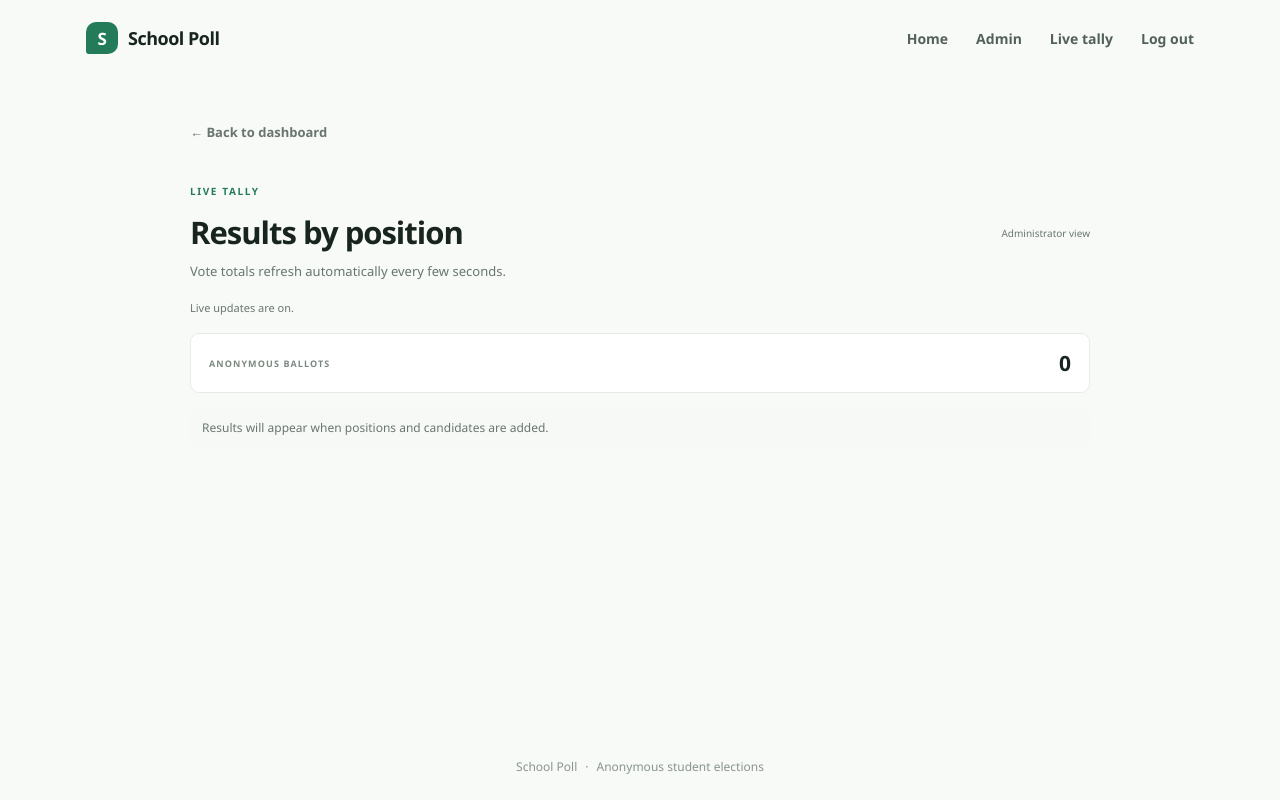
After one commit to Firadwelt06/Student-Polling, a Flask app: page /admin/results in a window 1280 px wide. The commit adds this page. Run offline with Flask 3, Linux system fonts and the light colour scheme; the visitor is signed in with stand-in values (Sample User, id 1); data comes from the database, SQL or seed files in the repository; data that the repository does not hold is empty; parts of the project's set-up code (start-up, migrations or seed data) failed here and were passed over; some libraries are stand-ins or nearby versions.

Commit message:
Add live tally feature with results page and automatic refresh
- Implemented admin results view and live tally endpoint
- Updated admin dashboard to include a link to live tally
- Enhanced results display with automatic refresh every few seconds
- Added functionality to rename positions and candidates while preserving vote counts
- Created tests for live tally and candidate movement

```diff
--- a/app.py
+++ b/app.py
@@ -348,8 +348,27 @@ def create_app(test_config=None):
             is_open=election_open(db),
             positions=positions,
             candidates=candidates,
+            total_ballots=total_ballots,
+        )
+
+    @app.get("/admin/results")
+    @login_required
+    def admin_results():
+        db = get_db()
+        return render_template(
+            "results.html",
             results=results_data(db),
-            total_ballots=total_ballots,
+            total_ballots=db.execute("SELECT COUNT(DISTINCT ballot_id) FROM votes").fetchone()[0],
+        )
+
+    @app.get("/admin/results/live")
+    @login_required
+    def admin_results_live():
+        db = get_db()
+        return render_template(
+            "results_content.html",
+            results=results_data(db),
+            total_ballots=db.execute("SELECT COUNT(DISTINCT ballot_id) FROM votes").fetchone()[0],
         )
 
     @app.post("/admin/school-name")
@@ -435,6 +454,35 @@ def create_app(test_config=None):
             flash("A position with that name already exists.", "error")
         return redirect(url_for("admin_dashboard"))
 
+    @app.post("/admin/positions/<int:position_id>")
+    @login_required
+    def update_position(position_id):
+        closed_response = require_closed_election()
+        if closed_response:
+            return closed_response
+        db = get_db()
+        name = request.form.get("name", "").strip()
+        if not name or len(name) > 100:
+            db.rollback()
+            flash("Position names must be between 1 and 100 characters.", "error")
+            return redirect(url_for("admin_dashboard"))
+        if db.execute("SELECT 1 FROM positions WHERE id = ?", (position_id,)).fetchone() is None:
+            db.rollback()
+            abort(404)
+        try:
+            db.execute("UPDATE positions SET name = ? WHERE id = ?", (name, position_id))
+            db.commit()
+        except sqlite3.IntegrityError:
+            db.rollback()
+            flash("A position with that name already exists.", "error")
+        except sqlite3.Error:
+            db.rollback()
+            app.logger.exception("Could not update position")
+            abort(500)
+        else:
+            flash("Position name updated.", "success")
+        return redirect(url_for("admin_dashboard"))
+
     @app.post("/admin/candidates")
     @login_required
     def add_candidate():
@@ -473,6 +521,82 @@ def create_app(test_config=None):
             delete_candidate_photos([photo_path])
             app.logger.exception("Could not add candidate")
             abort(500)
+        return redirect(url_for("admin_dashboard"))
+
+    @app.post("/admin/candidates/<int:candidate_id>")
+    @login_required
+    def update_candidate(candidate_id):
+        closed_response = require_closed_election()
+        if closed_response:
+            return closed_response
+        db = get_db()
+        name = request.form.get("name", "").strip()
+        if not name or len(name) > 100:
+            db.rollback()
+            flash("Candidate names must be between 1 and 100 characters.", "error")
+            return redirect(url_for("admin_dashboard"))
+        if db.execute("SELECT 1 FROM candidates WHERE id = ?", (candidate_id,)).fetchone() is None:
+            db.rollback()
+            abort(404)
+        try:
+            db.execute("UPDATE candidates SET name = ? WHERE id = ?", (name, candidate_id))
+            db.commit()
+        except sqlite3.IntegrityError:
+            db.rollback()
+            flash("That candidate is already listed for this position.", "error")
+        except sqlite3.Error:
+            db.rollback()
+            app.logger.exception("Could not update candidate")
+            abort(500)
+        else:
+            flash("Candidate name updated.", "success")
+        return redirect(url_for("admin_dashboard"))
+
+    @app.post("/admin/candidates/<int:candidate_id>/move")
+    @login_required
+    def move_candidate(candidate_id):
+        closed_response = require_closed_election()
+        if closed_response:
+            return closed_response
+        db = get_db()
+        position_id = request.form.get("position_id", type=int)
+        candidate = db.execute(
+            "SELECT position_id FROM candidates WHERE id = ?", (candidate_id,)
+        ).fetchone()
+        if candidate is None:
+            db.rollback()
+            abort(404)
+        if position_id is None or db.execute(
+            "SELECT 1 FROM positions WHERE id = ?", (position_id,)
+        ).fetchone() is None:
+            db.rollback()
+            flash("Select a valid position.", "error")
+            return redirect(url_for("admin_dashboard"))
+        if candidate["position_id"] == position_id:
+            db.rollback()
+            flash("That candidate is already in this position.", "error")
+            return redirect(url_for("admin_dashboard"))
+        if db.execute(
+            "SELECT 1 FROM votes WHERE candidate_id = ? LIMIT 1", (candidate_id,)
+        ).fetchone():
+            db.rollback()
+            flash("A candidate with recorded votes cannot be moved. Reset votes before changing their position.", "error")
+            return redirect(url_for("admin_dashboard"))
+        try:
+            db.execute(
+                "UPDATE candidates SET position_id = ? WHERE id = ?",
+                (position_id, candidate_id),
+            )
+            db.commit()
+        except sqlite3.IntegrityError:
+            db.rollback()
+            flash("That candidate is already listed for the selected position.", "error")
+        except sqlite3.Error:
+            db.rollback()
+            app.logger.exception("Could not move candidate to another position")
+            abort(500)
+        else:
+            flash("Candidate moved to the selected position.", "success")
         return redirect(url_for("admin_dashboard"))
 
     @app.post("/admin/candidates/<int:candidate_id>/photo")
--- a/static/style.css
+++ b/static/style.css
@@ -101,6 +101,7 @@ input:focus, select:focus { border-color: #71a987; box-shadow: 0 0 0 3px #e7f3ea
 .hero-copy .status-pill + .muted { margin-top: 13px; }
 .dashboard { display: grid; gap: 19px; }
 .dashboard-heading { display: flex; align-items: center; justify-content: space-between; gap: 20px; }
+.dashboard-actions { display: flex; align-items: center; gap: 9px; }
 .dashboard-heading h1 { font-size: 31px; }
 .dashboard-heading p { margin-bottom: 0; }
 .stats-row { display: grid; grid-template-columns: repeat(3, 1fr); gap: 14px; }
@@ -126,6 +127,7 @@ input:focus, select:focus { border-color: #71a987; box-shadow: 0 0 0 3px #e7f3ea
 .form-hint { margin: -5px 0 2px; }
 .management-list { padding: 0; margin: 15px 0 0; list-style: none; }
 .management-list li { display: flex; align-items: center; justify-content: space-between; gap: 10px; padding: 12px 0; border-top: 1px solid #eff2ef; }
+.management-list .position-management-item { align-items: flex-start; flex-direction: column; }
 .management-list .candidate-management-item { align-items: flex-start; flex-direction: column; }
 .management-list li > div { display: grid; gap: 4px; min-width: 0; }
 .management-list li .candidate-summary { display: flex; align-items: center; gap: 10px; }
@@ -138,6 +140,13 @@ input:focus, select:focus { border-color: #71a987; box-shadow: 0 0 0 3px #e7f3ea
 .candidate-avatar-tiny { width: 24px; height: 24px; font-size: 9px !important; }
 .candidate-avatar-ballot { width: 80px; height: 80px; font-size: 26px !important; }
 .candidate-actions { display: flex; flex-wrap: wrap; align-items: center; gap: 9px; width: 100%; padding-left: 48px; }
+.management-actions { display: flex; flex-wrap: wrap; align-items: center; gap: 9px; width: 100%; }
+.management-edit-form { display: flex; flex: 1; align-items: center; gap: 6px; min-width: 180px; }
+.management-edit-form input { min-width: 0; height: 34px; font-size: 11px; }
+.management-edit-form select { min-width: 0; height: 34px; font-size: 11px; }
+.management-edit-form .button { min-height: 34px; padding: 0 10px; font-size: 11px; }
+.candidate-name-form { flex-basis: 100%; }
+.candidate-position-form { flex-basis: 100%; }
 .photo-edit-form { display: flex; align-items: center; gap: 4px; }
 .photo-edit-form input[type="file"] { width: 160px; height: auto; padding: 2px; border: 0; font-size: 10px; }
 .photo-edit-form input[type="file"]::file-selector-button { padding: 5px; border: 1px solid var(--line); border-radius: 4px; background: white; font-size: 10px; cursor: pointer; }
@@ -145,13 +154,22 @@ input:focus, select:focus { border-color: #71a987; box-shadow: 0 0 0 3px #e7f3ea
 .text-button { padding: 4px; border: 0; background: transparent; cursor: pointer; font-size: 11px; font-weight: 700; }
 .text-danger { color: var(--red); }
 .notice, .empty-state { margin: 0; padding: 11px 12px; color: var(--muted); border-radius: 7px; background: #f7f9f7; font-size: 12px; line-height: 1.6; }
-.results-panel { min-width: 0; }
 .reset-panel .panel-heading { margin-bottom: 10px; }
 .reset-warning { margin: 0 0 15px; color: #805342; font-size: 12px; line-height: 1.55; }
 .reset-form { display: flex; align-items: end; gap: 10px; }
 .reset-form label { display: grid; flex: 1; gap: 6px; font-size: 11px; font-weight: 700; }
 .result-candidate-name { display: inline-flex; align-items: center; gap: 8px; }
 .results-private { color: var(--muted); font-size: 10px; }
+.results-page { display: grid; gap: 18px; max-width: 900px; margin: 12px auto 0; }
+.results-heading { display: flex; align-items: center; justify-content: space-between; gap: 15px; }
+.results-heading h1 { margin-bottom: 8px; font-size: 31px; letter-spacing: -1px; }
+.results-heading p { margin: 0; }
+.refresh-status { margin: 0; color: var(--muted); font-size: 11px; }
+.results-ballots { display: flex; align-items: center; justify-content: space-between; padding: 15px 18px; border: 1px solid var(--line); border-radius: 9px; background: white; }
+.results-ballots span { color: #7b8980; font-size: 9px; font-weight: 700; letter-spacing: 1.1px; }
+.results-ballots strong { font-size: 21px; }
+.results-content { display: grid; gap: 14px; }
+.results-content .result-title h2 { margin: 0; font-size: 15px; }
 .results-grid { display: grid; grid-template-columns: repeat(2, minmax(0, 1fr)); gap: 12px; }
 .result-card { padding: 16px; border: 1px solid #edf0ed; border-radius: 9px; }
 .result-title { display: flex; justify-content: space-between; gap: 12px; padding-bottom: 12px; border-bottom: 1px solid #edf0ed; }
@@ -181,6 +199,8 @@ input:focus, select:focus { border-color: #71a987; box-shadow: 0 0 0 3px #e7f3ea
   .feature-card { padding: 18px; }
   .feature-icon { margin-bottom: 10px; }
   .dashboard-heading { align-items: flex-start; }
+  .dashboard-actions { flex-wrap: wrap; }
+  .results-heading { align-items: flex-start; flex-direction: column; }
   .dashboard-heading h1 { font-size: 25px; }
   .stats-row { grid-template-columns: 1fr; gap: 9px; }
   .stat-card { grid-template-columns: 1fr 1fr; align-items: center; }
--- a/templates/base.html
+++ b/templates/base.html
@@ -14,6 +14,7 @@
       <a href="{{ url_for('index') }}">Home</a>
       {% if session.get('is_admin') %}
         <a href="{{ url_for('admin_dashboard') }}">Admin</a>
+        <a href="{{ url_for('admin_results') }}">Live tally</a>
         <form class="nav-form" method="post" action="{{ url_for('admin_logout') }}">
           <input type="hidden" name="csrf_token" value="{{ csrf_token() }}">
           <button class="nav-link" type="submit">Log out</button>
--- /dev/null
+++ b/templates/results.html
@@ -0,0 +1,49 @@
+{% extends "base.html" %}
+{% block title %}Live tally | {{ school_name }}{% endblock %}
+{% block content %}
+<section class="results-page">
+  <a class="back-link" href="{{ url_for('admin_dashboard') }}">← Back to dashboard</a>
+  <div class="results-heading">
+    <div>
+      <span class="eyebrow">LIVE TALLY</span>
+      <h1>Results by position</h1>
+      <p class="muted">Vote totals refresh automatically every few seconds.</p>
+    </div>
+    <span class="results-private">Administrator view</span>
+  </div>
+  <p id="refresh-status" class="refresh-status" aria-live="polite">Live updates are on.</p>
+  {% include "results_content.html" %}
+</section>
+<script>
+  (() => {
+    const status = document.getElementById("refresh-status");
+    const refreshUrl = {{ url_for("admin_results_live")|tojson }};
+
+    async function refreshResults() {
+      try {
+        const response = await fetch(refreshUrl, { cache: "no-store" });
+        if (!response.ok || response.redirected) {
+          throw new Error(`Results refresh failed (${response.status}).`);
+        }
+        const html = await response.text();
+        const template = document.createElement("template");
+        template.innerHTML = html;
+        const updatedContent = template.content.querySelector("#results-content");
+        const currentContent = document.getElementById("results-content");
+        if (!updatedContent || !currentContent) {
+          throw new Error("Results refresh returned an invalid response.");
+        }
+        currentContent.replaceWith(updatedContent);
+        status.textContent = "Live updates are on.";
+      } catch (error) {
+        console.error(error);
+        status.textContent = "Could not refresh the tally. Retrying shortly.";
+      } finally {
+        window.setTimeout(refreshResults, 3000);
+      }
+    }
+
+    window.setTimeout(refreshResults, 3000);
+  })();
+</script>
+{% endblock %}
--- /dev/null
+++ b/templates/results_content.html
@@ -0,0 +1,30 @@
+<div id="results-content" class="results-content">
+  <div class="results-ballots"><span>ANONYMOUS BALLOTS</span><strong>{{ total_ballots }}</strong></div>
+  {% if results %}
+    <div class="results-grid">
+      {% for position in results %}
+        <article class="result-card">
+          <div class="result-title"><h2>{{ position.name }}</h2><span>{{ position.total }} total</span></div>
+          {% for candidate in position.candidates %}
+            <div class="result-candidate">
+              <div class="result-label">
+                <span class="result-candidate-name">
+                  {% if candidate.photo_path %}
+                    <img class="candidate-avatar candidate-avatar-tiny" src="{{ url_for('candidate_photo', filename=candidate.photo_path) }}" alt="">
+                  {% else %}
+                    <span class="candidate-avatar candidate-avatar-tiny candidate-avatar-fallback" aria-hidden="true">{{ candidate.name[0]|upper }}</span>
+                  {% endif %}
+                  {{ candidate.name }}
+                </span>
+                <strong>{{ candidate.votes }}</strong>
+              </div>
+              <div class="bar-track"><div class="bar-fill" style="width: {{ candidate.percent }}%"></div></div>
+            </div>
+          {% endfor %}
+        </article>
+      {% endfor %}
+    </div>
+  {% else %}
+    <p class="empty-state">Results will appear when positions and candidates are added.</p>
+  {% endif %}
+</div>
```
Also changed, not shown: templates/admin.html (+28 -31 lines), tests/test_app.py (+76 -0 lines), README.md.
